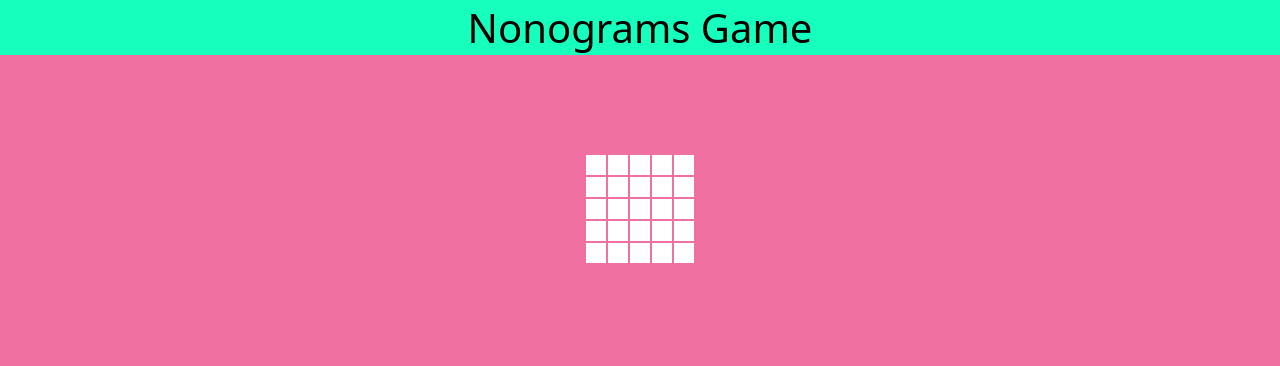
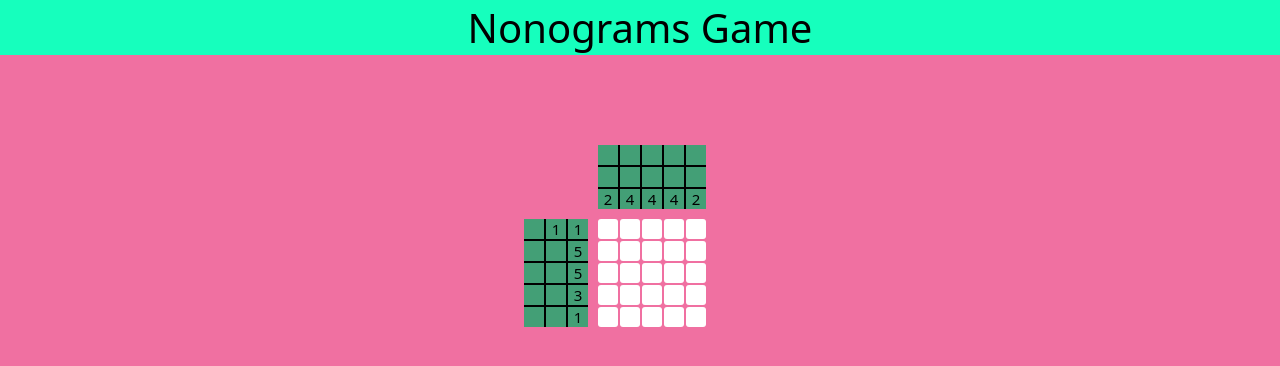
Before and after one commit to Semion-hacker/RS-School-2023q4, a plain HTML site: page nonograms/index.html in a window 1280 px wide. Drawn offline with Linux system fonts and the light colour scheme; a web font is replaced by a local one.

Commit message:
feat: add using hints

```diff
--- a/nonograms/css/style.css
+++ b/nonograms/css/style.css
@@ -22,10 +22,35 @@
     background-color: #16FFBD;
 }
 
+.container {
+    display: flex;
+    flex-direction: column;
+    align-items: end;
+    margin-right: 50px;
+}
+
+.topTips {
+    margin-top: 90px;
+    display: grid;
+    gap: 2px;
+    background-color: #000000;
+    margin-bottom: 10px;
+}
+
+.leftTips {
+    display: grid;
+    gap: 2px;
+    background-color: #000000;
+}
+
+.Wrapper {
+    display: flex;
+    gap: 10px;
+}
+
 .div_wrapper {
     display: grid;
     gap: 2px;
-    margin-top: 100px;
 }
 
 .button {
@@ -42,6 +67,7 @@
     font-style: normal;
     user-select: none;
     border: none;
+    border-radius: 3px;
 }
 
 .clicked {
@@ -73,3 +99,33 @@
     color: #16FFBD;
     user-select: none;
 }
+
+.topTooltipElement {
+    width: 20px;
+    height: 20px;
+    display: flex;
+    background-color: #439F76;
+    font-family: "Coiny", system-ui;
+    font-weight: 400;
+    font-style: normal;
+    font-size: 15px;
+    color: #000000;
+    user-select: none;
+    justify-content: center;
+    align-items: center;
+}
+
+.leftTooltipElement {
+    width: 20px;
+    height: 20px;
+    display: flex;
+    background-color: #439F76;
+    font-family: "Coiny", system-ui;
+    font-weight: 400;
+    font-style: normal;
+    font-size: 15px;
+    color: #000000;
+    user-select: none;
+    justify-content: center;
+    align-items: center;
+}
--- a/nonograms/js/main.js
+++ b/nonograms/js/main.js
@@ -1,4 +1,6 @@
 const pictureOneFiveByFive = [1, 3, 5, 6, 7, 8, 9, 10, 11, 12, 13, 14, 16, 17, 18, 22];
+const pictureOneFiveByFiveHintsTop = ['', '', '', '', '', '', '', '', '', '', '2', '4', '4', '4', '2'];
+const pictureOneFiveByFiveHintsLeft = ['', '1', '1', '', '', '5', '', '', '5', '', '', '3', '', '', '1'];
 
 let header = document.createElement('header');
 header.className = 'header';
@@ -10,9 +12,25 @@ won.className = 'won';
 won.innerHTML = 'Victory';
 document.body.append(won);
 
+let container = document.createElement('div');
+container.className = 'container';
+document.body.append(container);
+
+let topTips = document.createElement('div');
+topTips.className = 'topTips';
+container.append(topTips);
+
+let Wrapper = document.createElement('div');
+Wrapper.className = 'Wrapper';
+container.append(Wrapper);
+
+let leftTips = document.createElement('div');
+leftTips.className = 'leftTips';
+Wrapper.append(leftTips);
+
 let divWrapper = document.createElement('div');
 divWrapper.className = 'div_wrapper';
-document.body.append(divWrapper);
+Wrapper.append(divWrapper);
 
 const creatingCells = (quantity) => {
     let numberOfColumns = '1fr ';
@@ -65,4 +83,47 @@ const creatingCells = (quantity) => {
         i += 1;
     }
 }
+
+const creatingTopTips = (quantity) => {
+    let topTipsOfColumns = '1fr ';
+    let topTipsOfColumns2 = topTipsOfColumns.repeat(quantity).trim();
+    topTips.style.gridTemplateColumns = topTipsOfColumns2;
+    let y = 0;
+    let p = 0;
+    while (y < quantity) {
+        let o = 0;
+        while (o < Math.ceil(quantity / 2)) {
+            let topTooltipElement = document.createElement('div');
+            topTooltipElement.className = 'topTooltipElement';
+            topTooltipElement.innerHTML = pictureOneFiveByFiveHintsTop[p];
+            topTips.append(topTooltipElement);
+            p += 1;
+            o += 1;
+        }
+        y += 1;
+    }
+}
+
+const creatingLeftTips = (quantity) => {
+    let leftTipsOfColumns = '1fr ';
+    let leftTipsOfColumns2 = leftTipsOfColumns.repeat(Math.ceil(quantity / 2)).trim();
+    leftTips.style.gridTemplateColumns = leftTipsOfColumns2;
+    let u = 0;
+    let y = 0;
+    while (y < quantity) {
+        let o = 0;
+        while (o < Math.ceil(quantity / 2)) {
+            let leftTooltipElement = document.createElement('div');
+            leftTooltipElement.className = 'leftTooltipElement';
+            leftTooltipElement.innerHTML = pictureOneFiveByFiveHintsLeft[u];
+            leftTips.append(leftTooltipElement);
+            o += 1;
+            u += 1;
+        }
+        y += 1;
+    }
+}
+
 creatingCells(5);
+creatingTopTips(5);
+creatingLeftTips(5);
```
